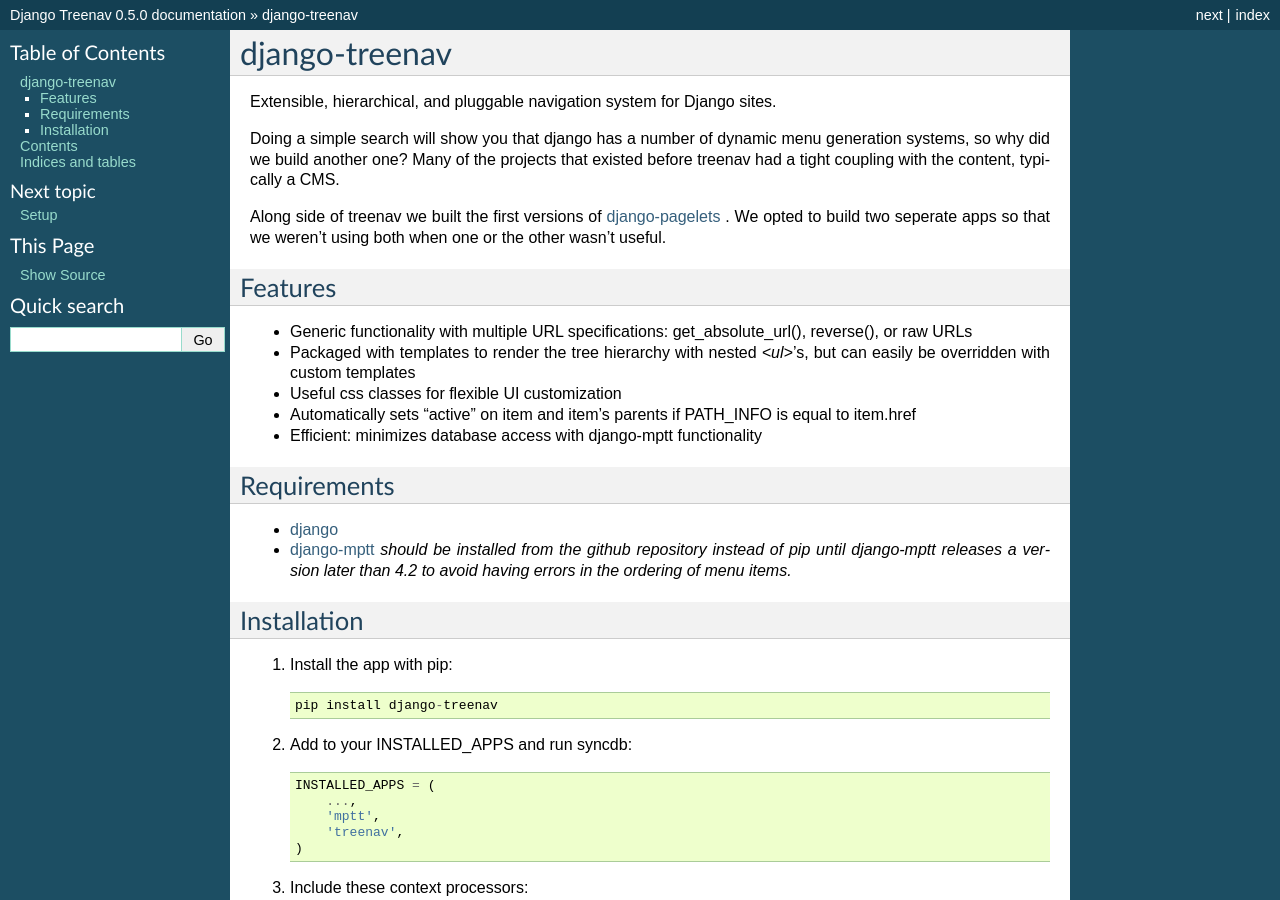
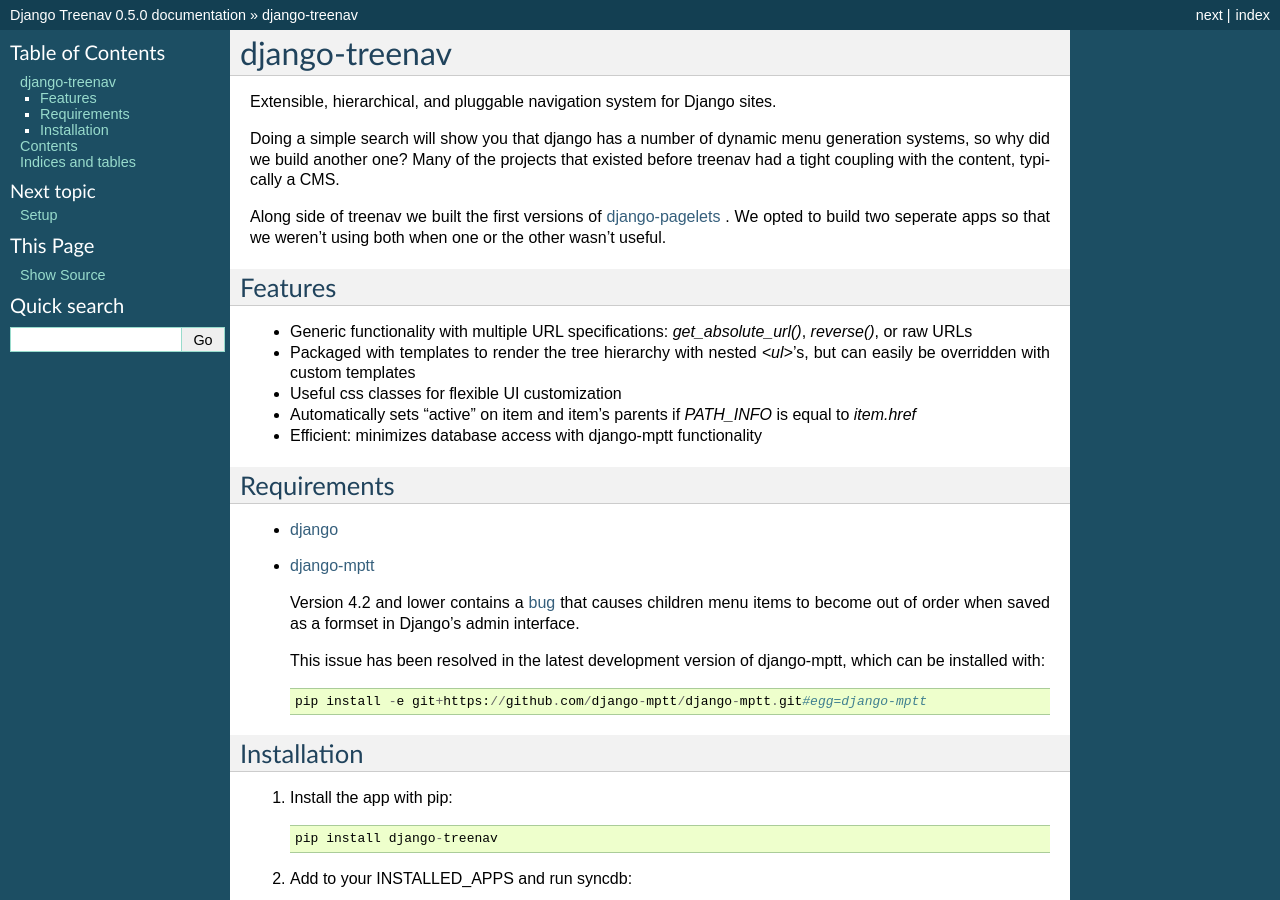
Before and after one commit to caktus/django-treenav, a Sphinx documentation site: the page built from docs/index.rst, in a window 1280 px wide and 900 px high. Built offline with Sphinx 7.4.7, drawn with Linux system fonts in a browser that asks for light colours.

Commit message:
added better mptt description and 3rd setup

```diff
--- a/README.rst
+++ b/README.rst
@@ -16,10 +16,10 @@
 Features
 --------
 
-- Generic functionality with multiple URL specifications: get_absolute_url(), reverse(), or raw URLs
+- Generic functionality with multiple URL specifications: `get_absolute_url()`, `reverse()`, or raw URLs
 - Packaged with templates to render the tree hierarchy with nested `<ul>`'s, but can easily be overridden with custom templates
 - Useful css classes for flexible UI customization
-- Automatically sets "active" on item and item's parents if PATH_INFO is equal to item.href
+- Automatically sets "active" on item and item's parents if `PATH_INFO` is equal to `item.href`
 - Efficient: minimizes database access with django-mptt functionality
 
 Requirements
@@ -28,9 +28,16 @@
   <https://github.com/django/django/>`_
 - `django-mptt
   <http://github.com/django-mptt/django-mptt/>`_
-  *should be installed from the github repository instead of pip until
-  django-mptt releases a version later than 4.2 to avoid having errors in the
-  ordering of menu items.*
+
+  Version 4.2 and lower contains a `bug <https://github.com/django-mptt/django-mptt/issues#issue/14>`_
+  that causes children menu items to become out of order when saved as a formset
+  in Django's admin interface.
+
+  This issue has been resolved in the latest development version of django-mptt,
+  which can be installed with::
+
+   pip install -e git+https://github.com/django-mptt/django-mptt.git#egg=django-mptt
+
 
 Installation
 ------------
```
Also changed, not shown: docs/setup.rst (+4 -3 lines).
